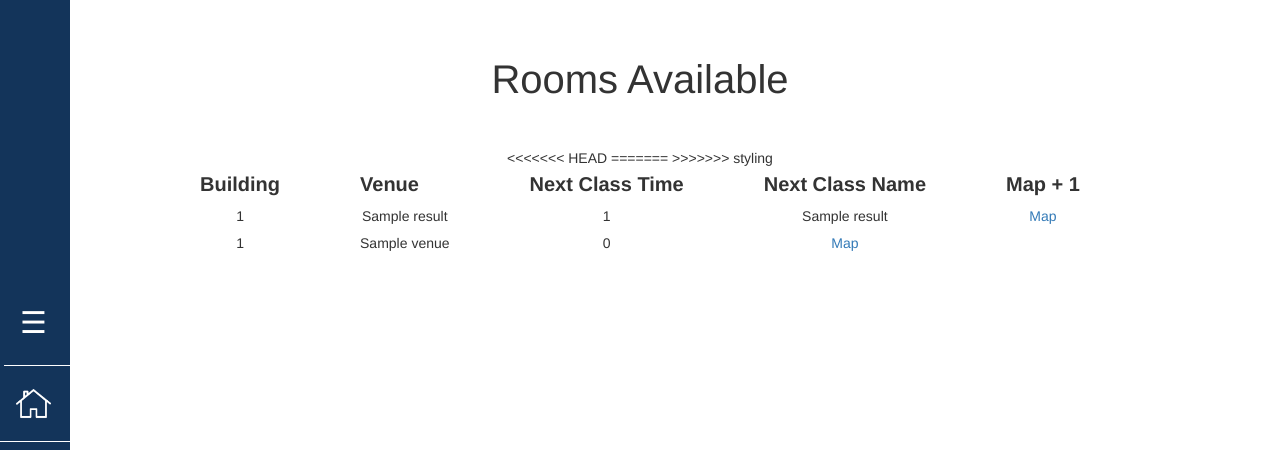
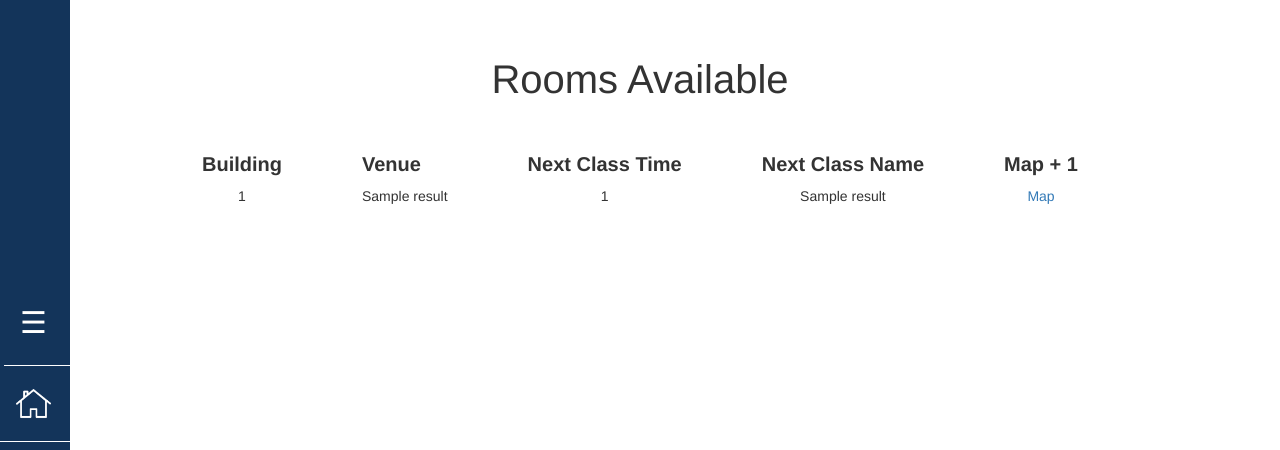
Before and after one commit to teriaiw/StudySpaces-NUS, a Flask app: template templates/results.html in a window 1280 px wide. Shown: the top 450 px of the page. Run offline with Flask 2, Linux system fonts and the light colour scheme; the template is opened without the code that fills it: most values are stand-ins (such as "Sample title", 1, 10 or a date in 2020); some libraries are stand-ins or nearby versions.

Commit message:
screwed up index.html

```diff
--- a/templates/results.html
+++ b/templates/results.html
@@ -14,7 +14,6 @@
       </tr>
     </thead>
 
-<<<<<<< HEAD
         {% for i,j in results %}
         <tr>
           <td>{{i[0]}}</td>
@@ -24,18 +23,6 @@
           <td><a href="{{url_for('map',building=i[0])}}" target = "_blank"> Map</a></td>
         </tr>
         {% endfor %}
-=======
-    {% for venue in venues %}
-    <tbody>
-      <tr>
-        <td>{{venue[0]}}</td>
-        <td>{{venue[1]}}</td>
-        <td>{{0}}</td>
-        <td><a href="{{url_for('map',building=venue[0])}}" target = "_blank"> Map</a></td>
-      </tr>
-    </tbody>
-      {% endfor %}
->>>>>>> styling
 
   </table>
 {% endblock %}
```
Also changed, not shown: templates/index.html (+0 -21 lines).
